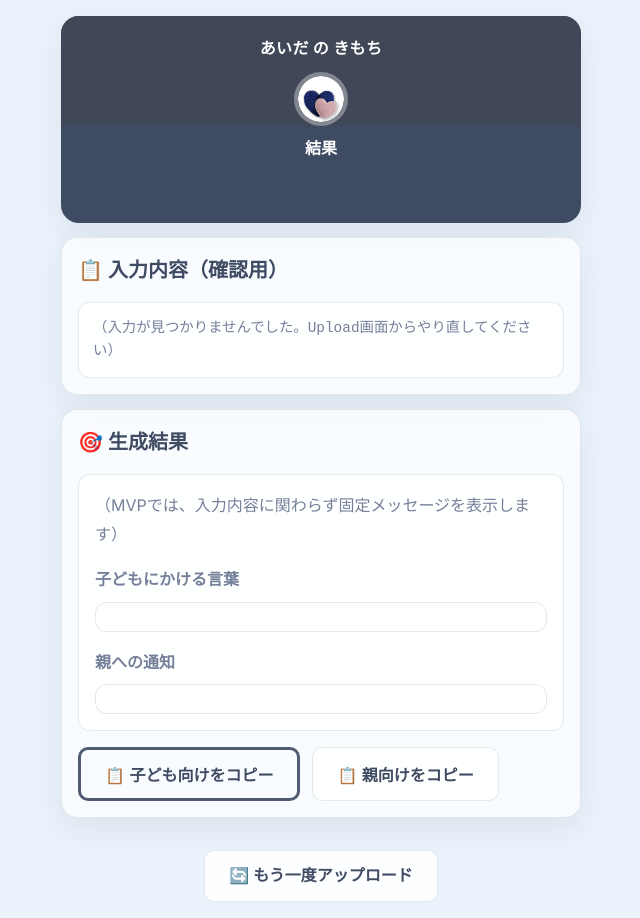
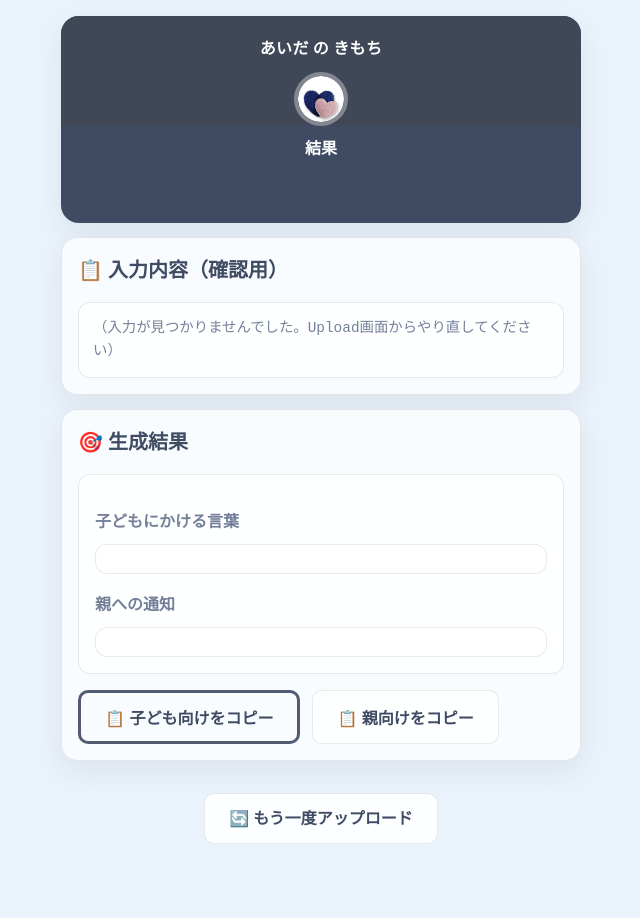
Before and after one commit to Toi0126/slowTech, a plain HTML site: page web/result.html in a window 1280 px wide. Shown: the whole page, without its empty margins (319-959 px from the left). After the commit the page ends 860 px from the top, so only its background shows below. Drawn offline with Linux system fonts and the light colour scheme.

Commit message:
UIの変更

```diff
--- a/web/result.html
+++ b/web/result.html
@@ -270,7 +270,6 @@
       <section>
         <h2>🎯 生成結果</h2>
         <div id="dummy-output">
-          <p style="margin-bottom: 12px;">（MVPでは、入力内容に関わらず固定メッセージを表示します）</p>
           <h3 style="font-size: 1rem; margin: 16px 0 8px;">子どもにかける言葉</h3>
           <pre id="child-message"></pre>
           <h3 style="font-size: 1rem; margin: 16px 0 8px;">親への通知</h3>
```
